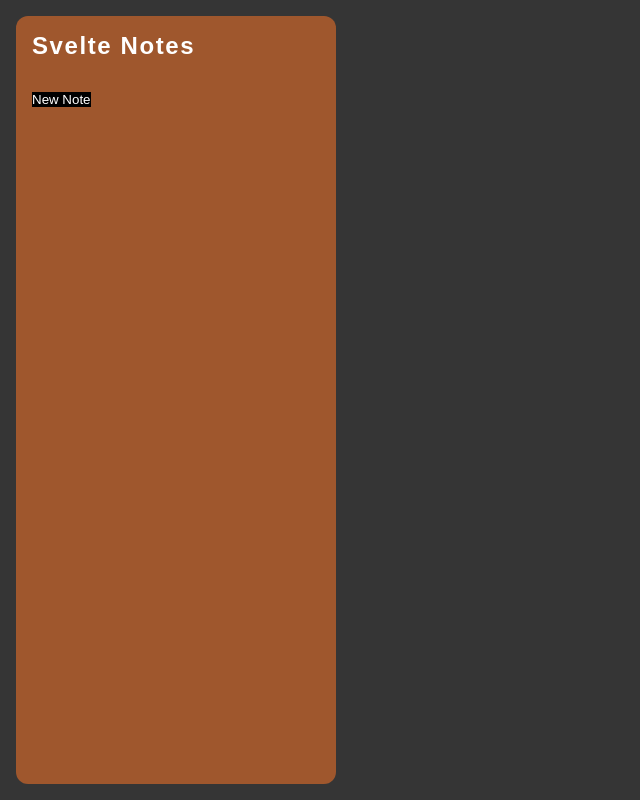
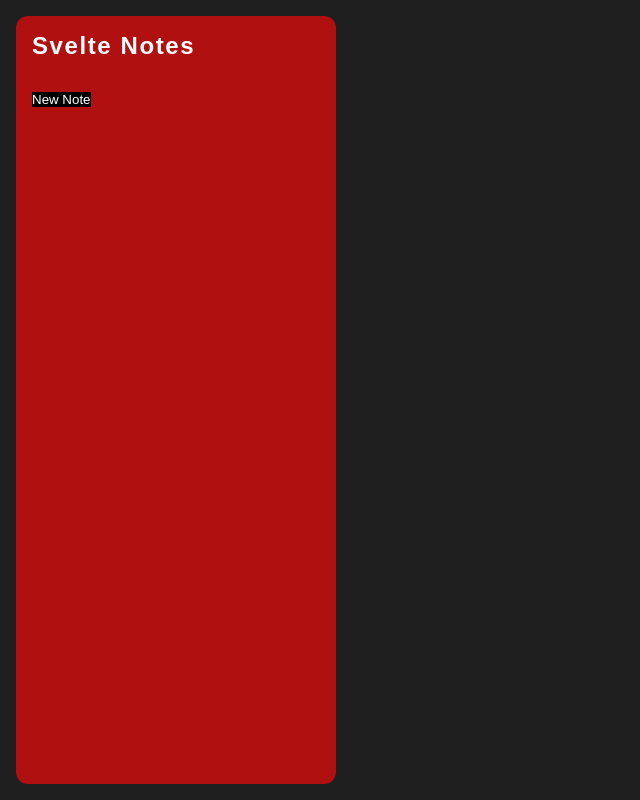
Before and after one commit to E3TU/Svelte-notes, a SvelteKit app: page / in a window 1280 px wide. Shown: the whole page, without its empty margins (0-640 px from the left). Built offline with nearby package versions, Linux system fonts and the light colour scheme.

Commit message:
Changed color variables

```diff
--- a/src/variables.scss
+++ b/src/variables.scss
@@ -1,5 +1,5 @@
 /* Variables and mixins declared here will be available in all other SCSS files */
-$bg-color: #353535;
-$primary-color: #9f572d;
+$bg-color: #1f1f1f;
+$primary-color: #b11010;
 $black: #000;
 $white: #fff;
```
